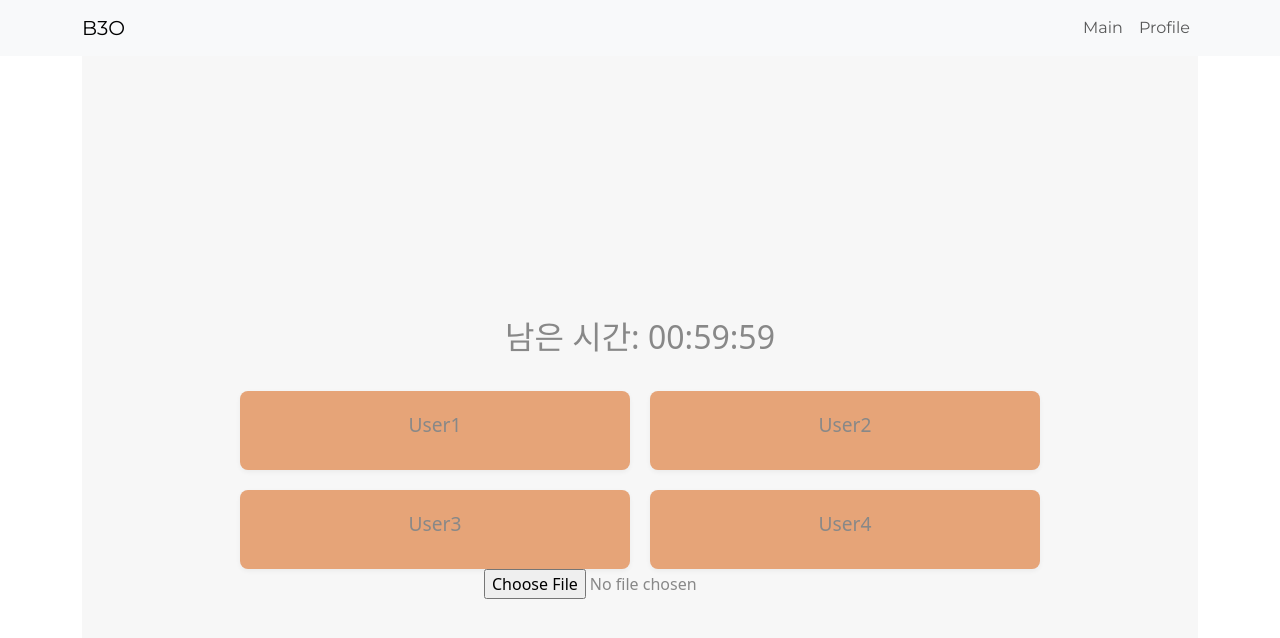
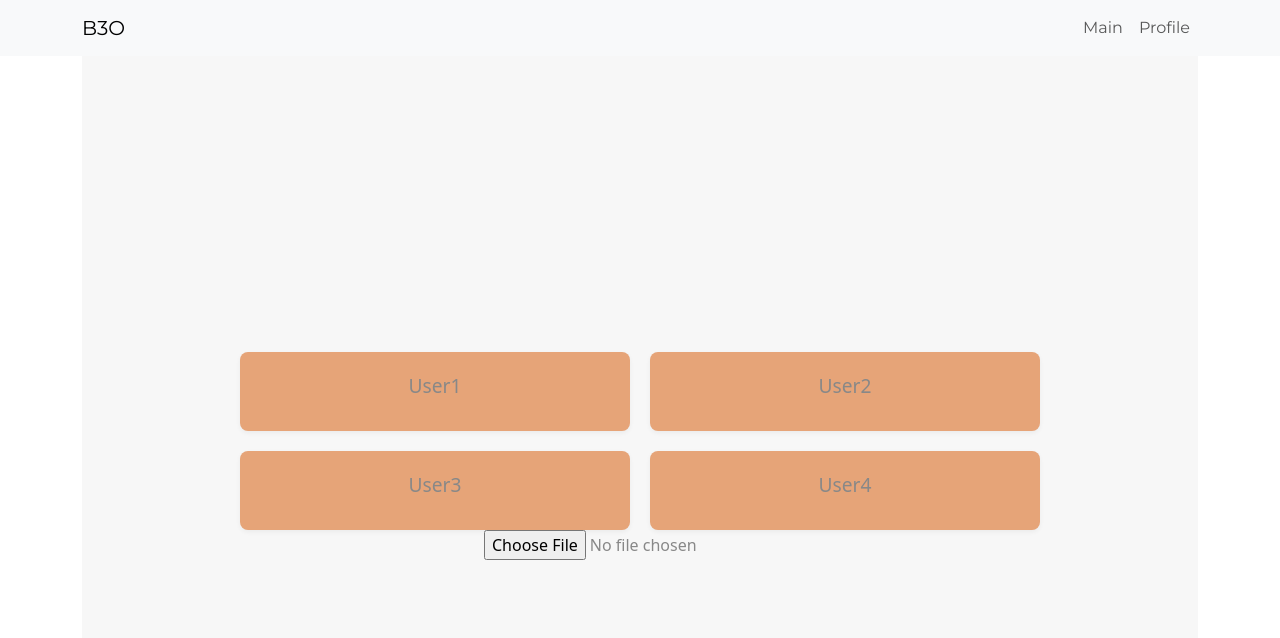
Before and after one commit to ACS-High-School/Frontend, a React (Create React App) app: page /fl/1 in a window 1280 px wide. Shown: the top 638 px of the page. Built offline with nearby package versions, Linux system fonts and the light colour scheme; no server answers; what aws-amplify, aws-jwt-verify would draw is missing.

Commit message:
AHSK-251 fix : FL 페이지 카운트다운 제거

```diff
--- a/src/components/FLPage.jsx
+++ b/src/components/FLPage.jsx
@@ -1,27 +1,5 @@
 import React, { useState, useEffect } from 'react';
 import '../styles/FLPage.css'; // 이 경로에 CSS 파일을 저장하세요.
-
-function useCountdown(targetDate) {
-    const getCountdownTime = () => targetDate - new Date().getTime();
-    const [countdownTime, setCountdownTime] = useState(getCountdownTime);
-
-    useEffect(() => {
-      if (countdownTime <= 0) {
-        // 타이머가 0에 도달했을 때의 로직을 여기에 추가하세요.
-        return;
-      }
-
-      // 정확한 1초 간격으로 카운트다운을 업데이트합니다.
-      const timerId = setTimeout(() => {
-        setCountdownTime(getCountdownTime());
-      }, 1000);
-
-      // 컴포넌트가 언마운트될 때 타이머를 정리합니다.
-      return () => clearTimeout(timerId);
-    }, [countdownTime, targetDate]);
-
-    return countdownTime;
-  }
 
 function FLPage() {
   const [users, setUsers] = useState([
@@ -31,16 +9,6 @@ function FLPage() {
     { id: 4, name: 'User4', fileUploaded: false }
   ]);
 
-
-  // 남은 시간을 분:초 형태로 변환합니다.
-  const formatTime = () => {
-    const minutes = Math.floor(countdownTime / 60000);
-    const seconds = Math.floor((countdownTime % 60000) / 1000);
-    return `${minutes}:${seconds < 10 ? '0' : ''}${seconds}`;
-  };
-
-  // 남은 시간 (예: 1시간 후)
-  const countdownTime = useCountdown(new Date().getTime() + 3600 * 1000);
 
   const handleFileUpload = (userId) => {
     setUsers(users.map(user =>
@@ -52,9 +20,6 @@ function FLPage() {
 
   return (
     <div className="fl-page">
-      <div className="countdown-timer">
-        남은 시간: {new Date(countdownTime).toISOString().substr(11, 8)}
-      </div>
       <div className="user-list">
         {users.map(user => (
           <div key={user.id} className={`user-component ${user.fileUploaded ? 'uploaded' : ''}`}>
```
